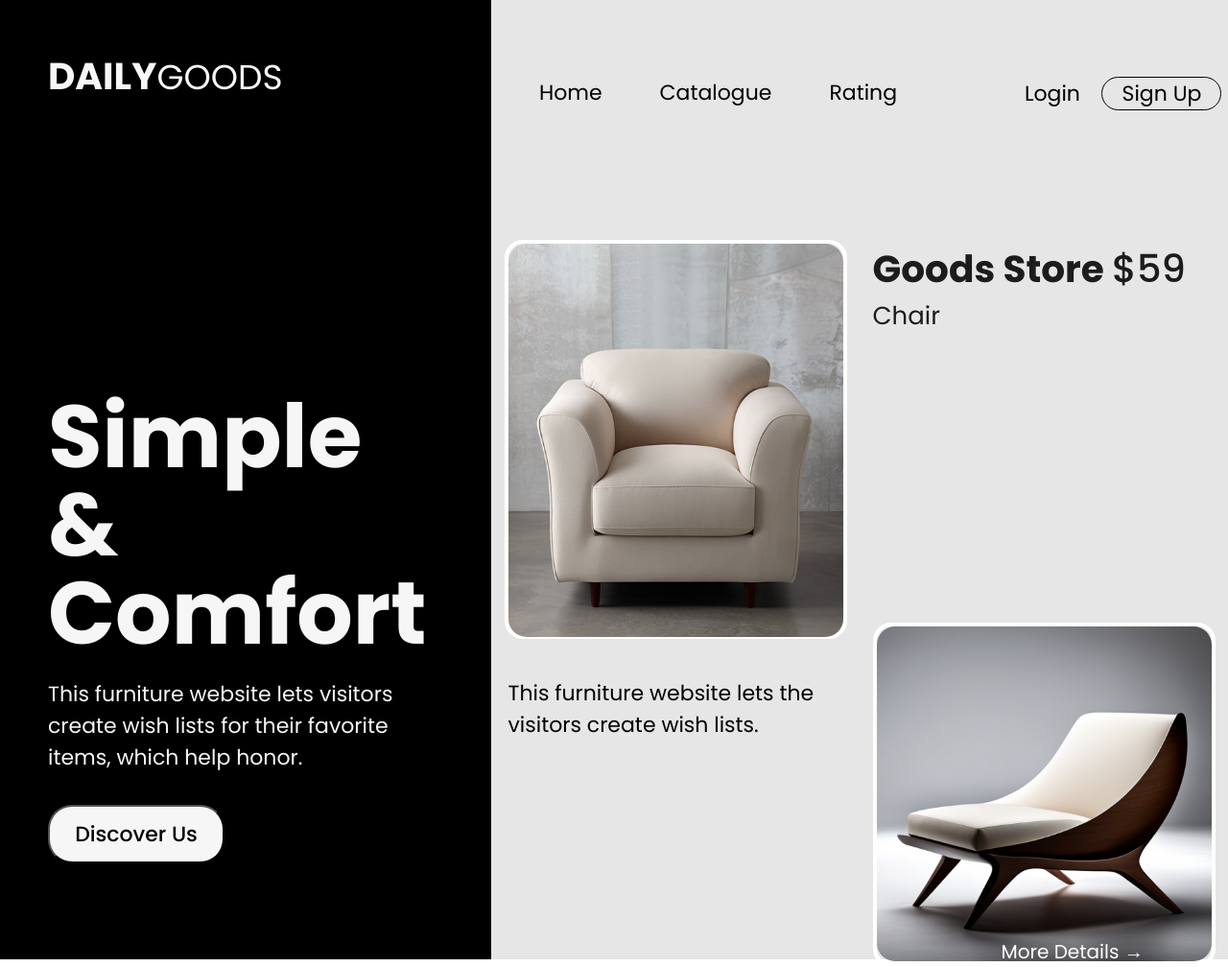
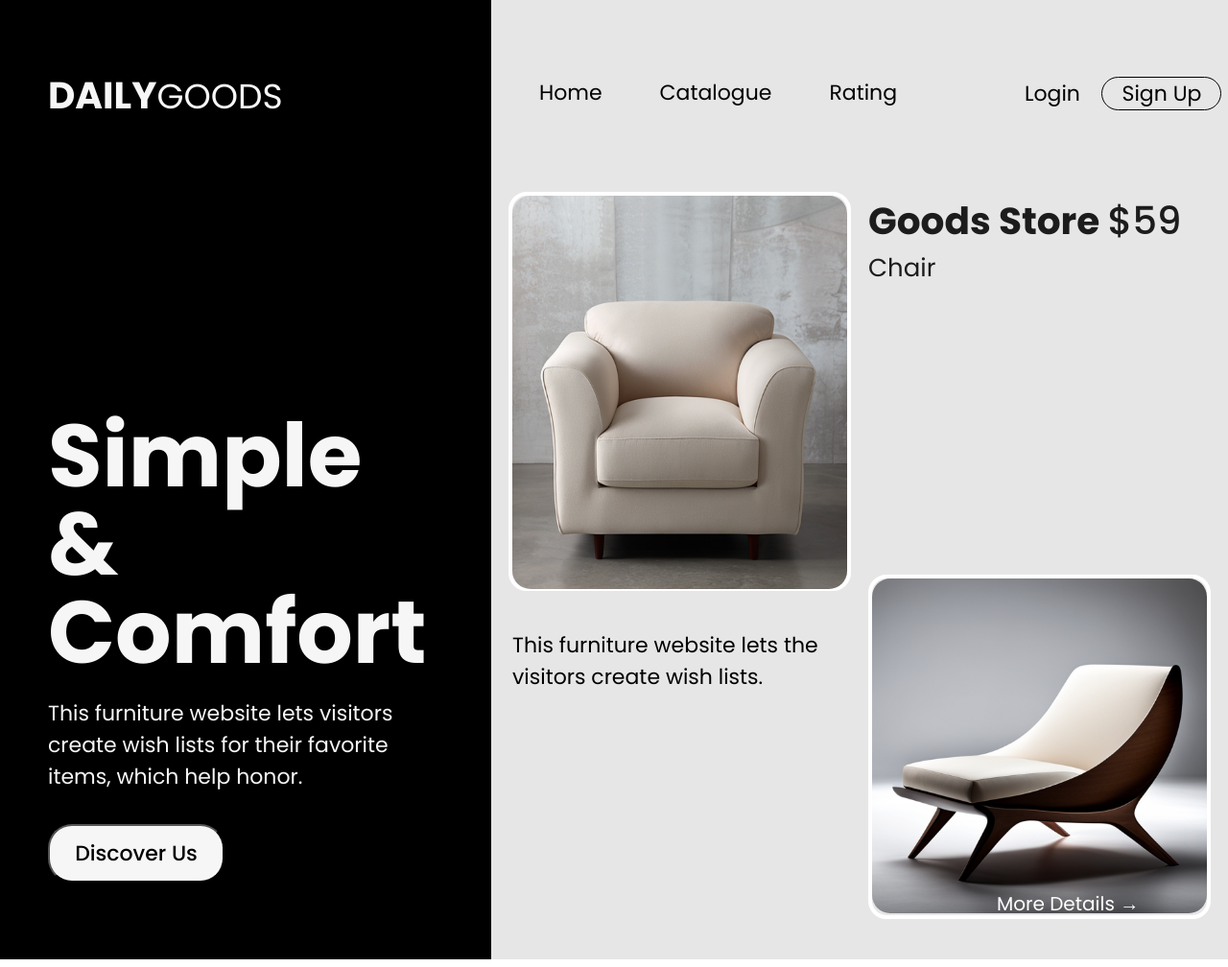
Before and after one commit to DEV-DEEKOOL/dailygood, a plain HTML site: page index.html in a window 1280 px wide. Shown: the whole page at 96% size. Drawn offline with Linux system fonts and the light colour scheme; a web font is replaced by a local one.

Commit message:
adjusted

```diff
--- a/index.css
+++ b/index.css
@@ -29,6 +29,7 @@ body {
     font-weight: 700;
     color: #F6F6F6;
     margin-bottom: 10rem;
+    margin-top: 2rem;
  }
  #gds {
     font-family: poppins;
@@ -70,6 +71,8 @@ body {
     width: 60vw;
     height: 100rem;
     background: #E6E6E6;
+    display: flex;
+    flex-direction: column;
  }
  nav {
     display: flex;
@@ -104,9 +107,11 @@ body {
 }
 .catalogue {
     display: flex;
-    justify-content: space-around;
+    justify-content: space-evenly;
     flex-wrap: wrap;
-    padding-top: 10rem;
+    padding-top: 5rem;
+    height:150vh;
+
 }
 
  .catalogue1 img {
@@ -121,6 +126,8 @@ body {
  }
  .catalogue1 {
     display: flex;
+    justify-content: center;
+    align-items: center;
     width: 35.7rem;
     height: 41.6rem;
     border: 4px #F6F6F6;
```
